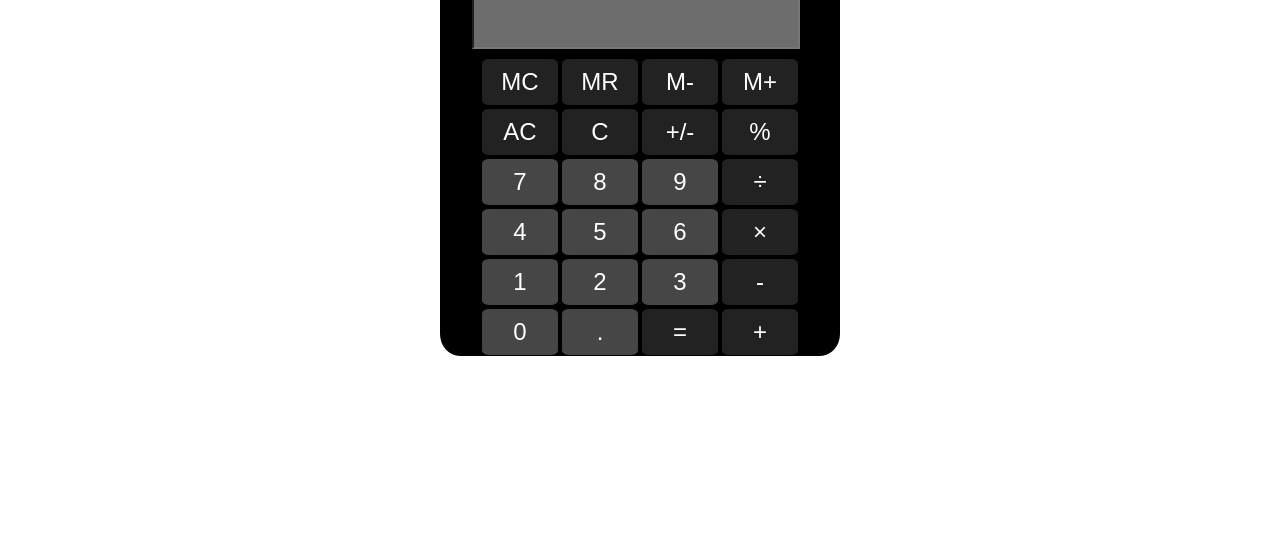
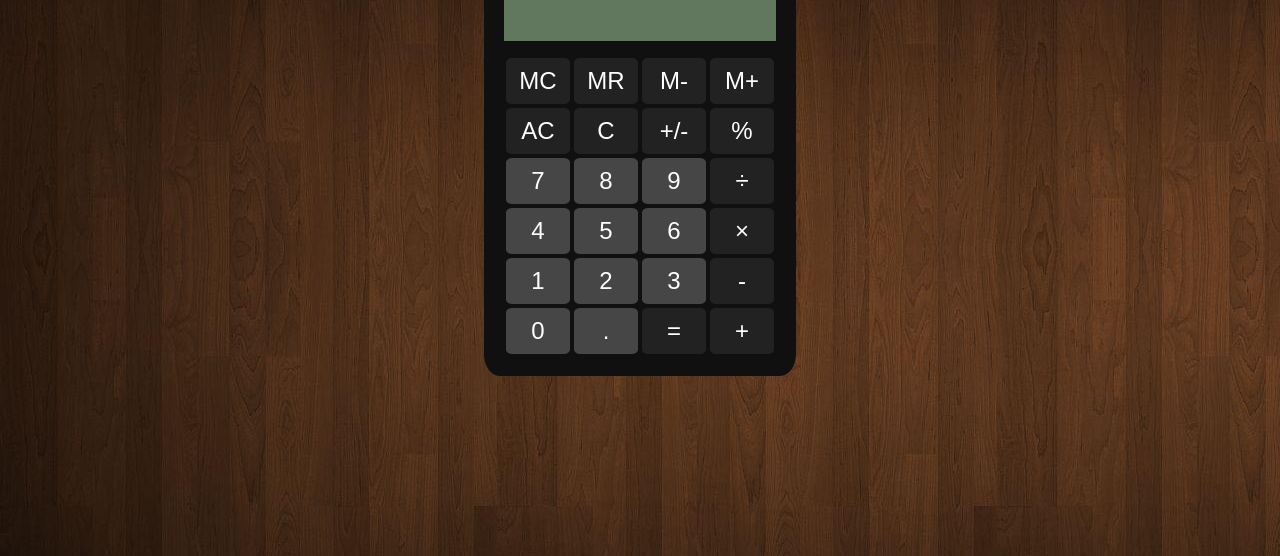
Before and after one commit to ogabrielduarte/Calculadora, a plain HTML site: page index.html in a window 1280 px wide. Shown: the part 244-800 px from the top of the page. Drawn offline with Linux system fonts and the light colour scheme.

Commit message:
Atualização CSS: Body background, display, divs .calculadora e .botões

```diff
--- a/css/style.css
+++ b/css/style.css
@@ -1,21 +1,31 @@
+body {
+    background-image: url('../public/wood_bg.jpg');
+    display: flex;
+    justify-content: center;
+    align-items: center;
+    min-height: 100vh;
+    margin: 0;
+}
+
 .calculadora {
-    background-color: black;
-    width: 150vh;
-    height: 55vh;
+    background-color: #101010;
+    width: min-content;
+    height: min-content;
     margin: auto;
-    margin-top: 20vh;
-    max-width: 50vh;
+    padding: 20px;
     border-radius: 5%;
-
 }
 
 .display {
-    background-color: #6d6d6d;
-    width: 40vh;
-    height: 7vh;
-    margin: 1vh;
-    margin-top: 5vh;
-    margin-left: 4vh;
+    background-color: #61785f;
+    color: #0b130b;
+    text-align: right;
+    border-style: hidden;
+    width: 100%;
+    height: 6vh;
+    box-sizing: border-box;
+    margin-top: 5px;
+    margin-bottom: 15px;
 }
 
 .botoes {
@@ -32,6 +42,7 @@ button.numero {
     background-color: #464646;
     border-style: none;
     border-radius: 10%;
+    width: 8vh;
     margin: 2px
 }
 
@@ -60,13 +71,14 @@ button.operacao{
     background-color: #222222;
     border-style: none;
     border-radius: 10%;
+    width: 8vh;
     margin: 2px
 }
 
 button.operacao:hover{
     color: #FFFFFF;
     font-size: x-large;
-    background-color: #8a8a8a20;
+    background-color: #1d1d1d;
     border-style: none;
     border-radius: 10%;
     margin: 2px
@@ -76,7 +88,7 @@ button.operacao:active{
     color: #FFFFFF;
     font-size: x-large;
     transform: scale(0.95);
-    background-color: #ffffff20;
+    background-color: #151515;
     border-style: none;
     border-radius: 10%;
     margin: 2px
@@ -94,7 +106,7 @@ button.extra, button.memoria {
 button.extra:hover, button.memoria:hover {
     color: #FFFFFF;
     font-size: x-large;
-    background-color: #8a8a8a20;
+    background-color: #1d1d1d;
     border-style: none;
     border-radius: 10%;
     margin: 2px
@@ -104,7 +116,7 @@ button.extra:active, button.memoria:active {
     color: #FFFFFF;
     font-size: x-large;
     transform: scale(0.95);
-    background-color: #ffffff20;
+    background-color: #151515;
     border-style: none;
     border-radius: 10%;
     margin: 2px
```
Also changed, not shown: public/wood_bg.jpg (added).
